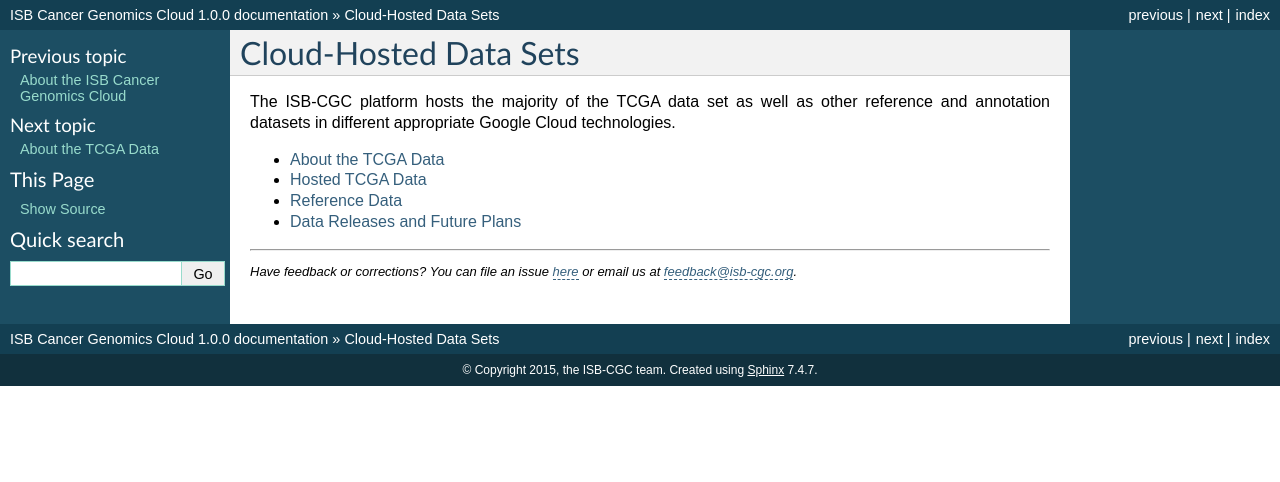
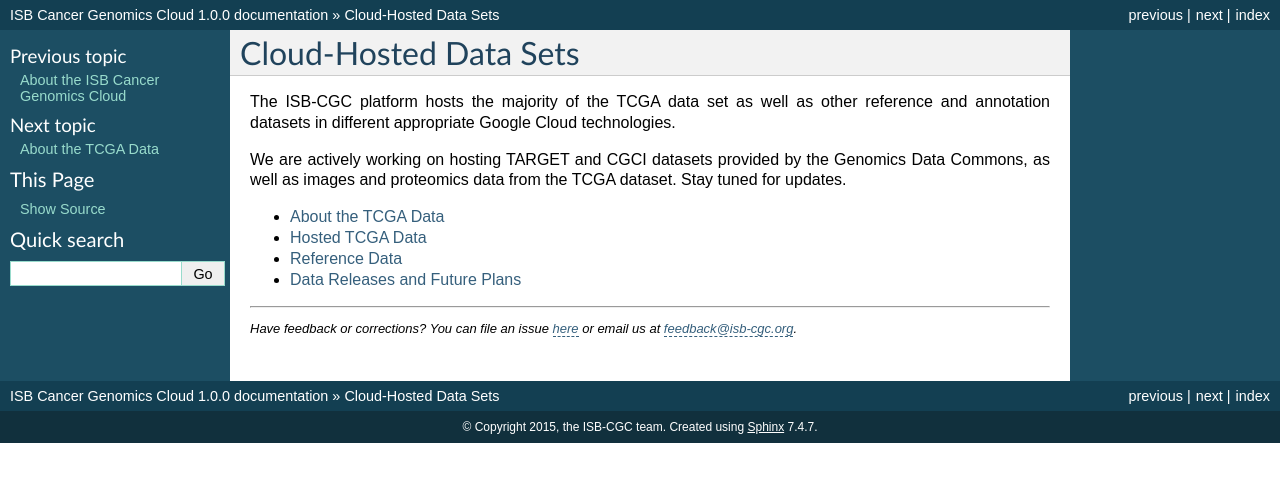
Before and after one commit to isb-cgc/readthedocs, a Sphinx documentation site: the page built from docs/source/sections/Hosted-Data.rst, in a window 1280 px wide. Shown: the top 482 px of the page. Built offline with Sphinx 7.4.7, drawn with Linux system fonts in a browser that asks for light colours; pages that are not in the unit, such as notebooks, are missing from menus.

Commit message:
Update Hosted-Data.rst

```diff
--- a/docs/source/sections/Hosted-Data.rst
+++ b/docs/source/sections/Hosted-Data.rst
@@ -4,6 +4,8 @@
 
 The ISB-CGC platform hosts the majority of the TCGA data set as well as other reference and
 annotation datasets in different appropriate Google Cloud technologies.
+
+We are actively working on hosting TARGET and CGCI datasets provided by the Genomics Data Commons, as well as images and proteomics data from the TCGA dataset.  Stay tuned for updates.
 
 .. toctree::
    :maxdepth: 1
```
